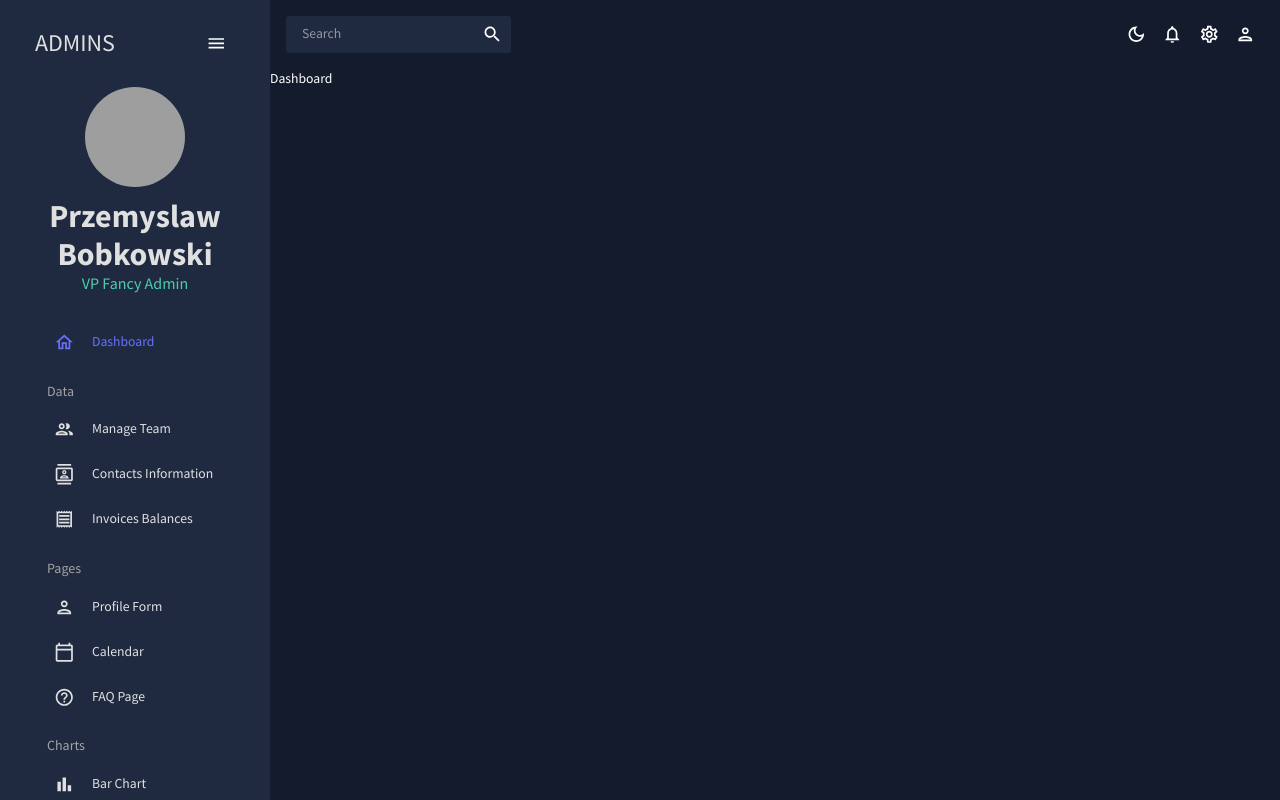
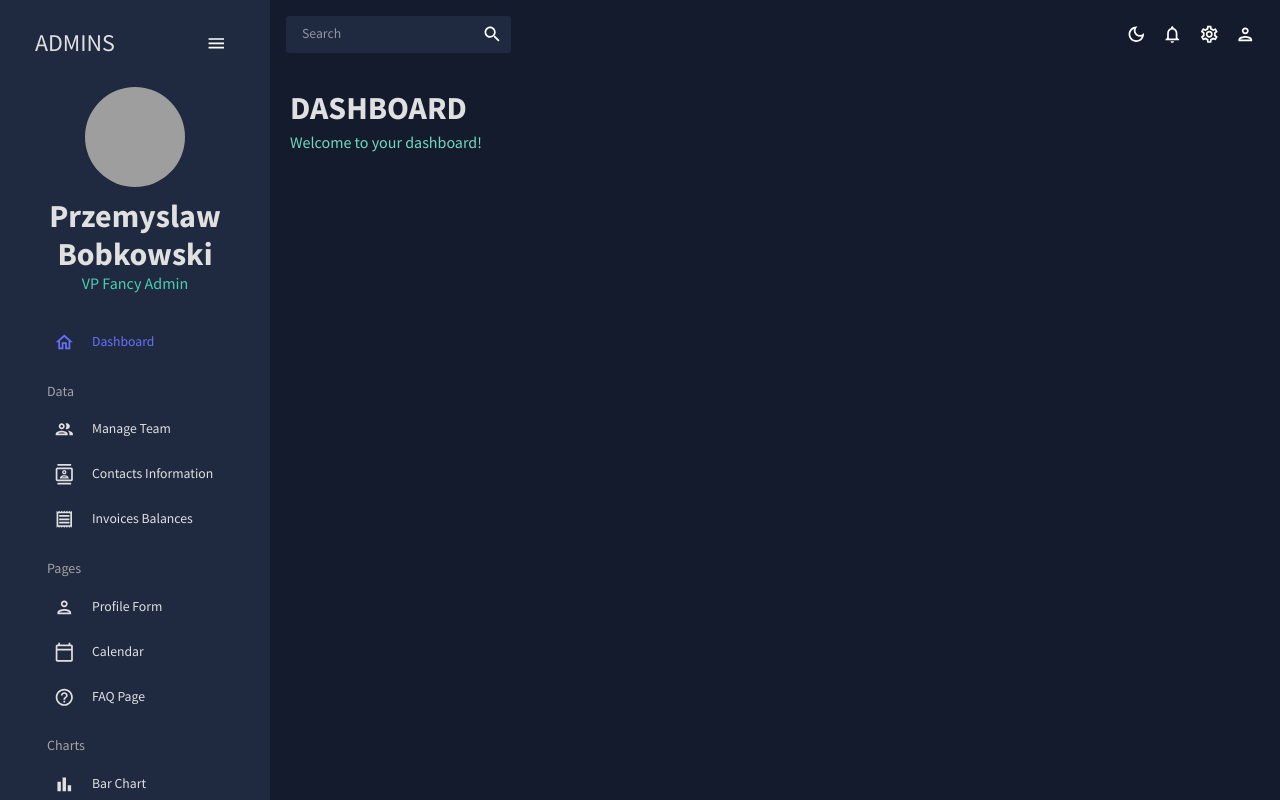
Before and after one commit to smokin28/react-admin, a React (Create React App) app: page / in a window 1280 px wide. Built offline with nearby package versions, Linux system fonts and the light colour scheme; grey boxes are pictures that could not be loaded.

Commit message:
Finished Dashboard Header...

```diff
--- a/src/components/Header.jsx
+++ b/src/components/Header.jsx
@@ -0,0 +1,24 @@
+import { Typography, Box, useTheme } from '@mui/material'
+import { tokens } from '../theme'
+
+const Header = ({ title, subtitle }) => {
+  const theme = useTheme()
+  const colors = tokens(theme.palette.mode)
+
+  return (
+    <Box mb='30px'>
+      <Typography variant='h2'
+                  color={ colors.grey[100] }
+                  fontWeight='bold'
+                  sx={{ m: '0 0 5px 0' }}>
+        { title }
+      </Typography>
+      <Typography variant='h5'
+                  color={ colors.greenAccent[400] }>
+        { subtitle }
+      </Typography>
+    </Box>
+  )
+}
+
+export default Header
--- a/src/scenes/Dashboard.jsx
+++ b/src/scenes/Dashboard.jsx
@@ -1,5 +1,17 @@
+import { Box } from '@mui/system'
+
+import Header from '../components/Header'
+
 const Dashboard = () => {
-  return <div>Dashboard</div>
+  return (
+    <Box m='20px'>
+      <Box display='flex'
+           justifyContent='space-between'
+           alignItems='center'>
+        <Header title='DASHBOARD' subtitle='Welcome to your dashboard!' />
+      </Box>
+    </Box>
+  )
 }
 
 export default Dashboard
```
